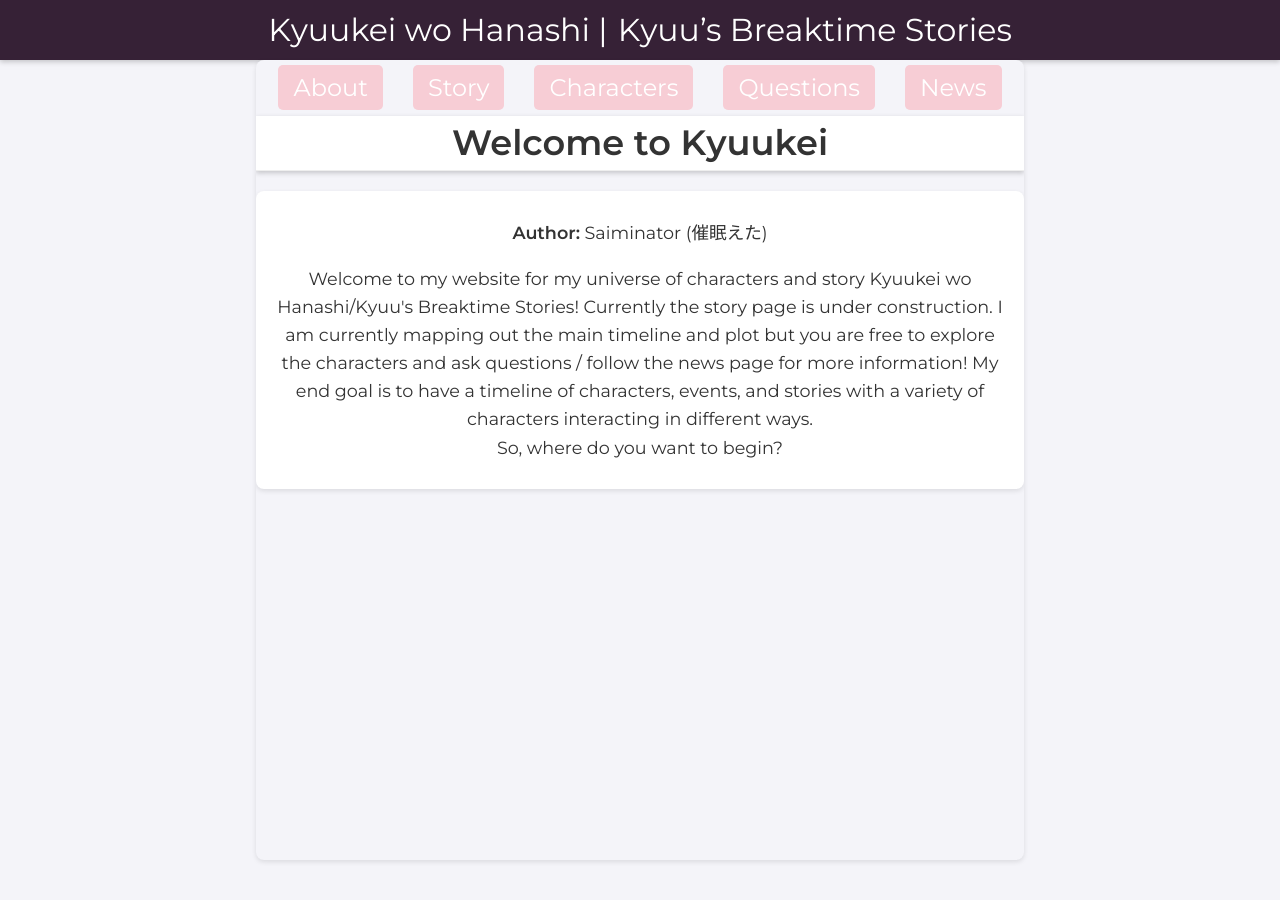
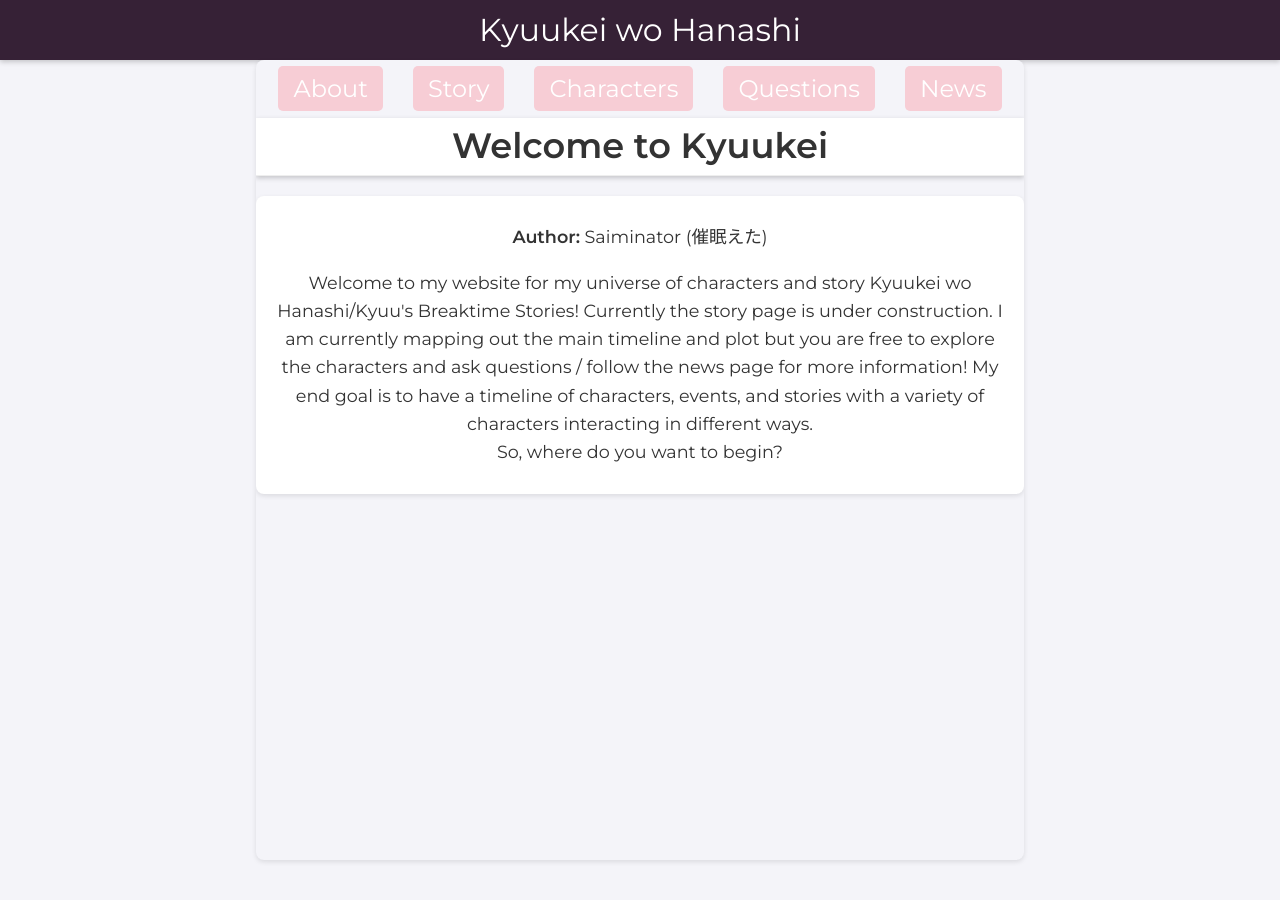
Before and after one commit to Saiminator/Kyuukei, a Jekyll site: the page built from index.html, in a window 1280 px wide. Built offline with Jekyll 4.4.1, drawn with Linux system fonts in a browser that asks for light colours; some of the changed lines change nothing that is shown.

Commit message:
Update default.html

```diff
--- a/_layouts/default.html
+++ b/_layouts/default.html
@@ -26,10 +26,10 @@
   <meta name="twitter:image" content="https://i.imgur.com/QRd4drw.png">
 </head>
 <body class="no-select">
-  <!-- Site Header -->
+  <!-- Site Header with Click-and-Hold Toggle -->
   <header>
     <a href="/index.html" id="site-title">
-      <span class="header-line1">Kyuukei wo Hanashi |</span>
+      <span class="header-line1">Kyuukei wo Hanashi</span>
       <span class="header-line2">Kyuu’s Breaktime Stories</span>
     </a>
   </header>
@@ -54,7 +54,7 @@
 
     <!-- Fixed Container for Page Content -->
     <div class="main-content section-fixed-title">
-      <!-- Desktop Navigation Menu placed flush at the top of the container -->
+      <!-- Desktop Navigation Menu placed at the top -->
       <nav class="nav-menu-desktop">
         <ul>
           <li><a href="/about.html">About</a></li>
@@ -79,21 +79,50 @@
     </div>
   </div>
 
+  <!-- Include existing main.js for other functionality -->
   <script src="/js/main.js"></script>
+
+  <!-- JavaScript for Click-and-Hold Toggle on Header -->
   <script>
-  function adjustSectionScroll() {
-    var container = document.querySelector('.section-fixed-title');
-    if (!container) return;
-    var header = container.querySelector('.section-header');
-    var scrollArea = container.querySelector('.section-scroll');
-    if (header && scrollArea) {
-      var containerHeight = container.clientHeight;
-      var headerHeight = header.offsetHeight;
-      scrollArea.style.height = (containerHeight - headerHeight) + "px";
-    }
-  }
-  window.addEventListener('load', adjustSectionScroll);
-  window.addEventListener('resize', adjustSectionScroll);
+    document.addEventListener('DOMContentLoaded', function() {
+      var siteTitle = document.getElementById('site-title');
+      var headerLine1 = siteTitle.querySelector('.header-line1');
+      var headerLine2 = siteTitle.querySelector('.header-line2');
+      var holdTimer;
+      var holdThreshold = 800; // milliseconds
+      var wasHeld = false;
+
+      // Initially show only headerLine1
+      headerLine1.style.display = 'inline';
+      headerLine2.style.display = 'none';
+
+      siteTitle.addEventListener('mousedown', function(e) {
+        wasHeld = false;
+        holdTimer = setTimeout(function() {
+          wasHeld = true;
+          // Toggle the header text
+          if (headerLine1.style.display === 'none') {
+            headerLine1.style.display = 'inline';
+            headerLine2.style.display = 'none';
+          } else {
+            headerLine1.style.display = 'none';
+            headerLine2.style.display = 'inline';
+          }
+        }, holdThreshold);
+      });
+
+      siteTitle.addEventListener('mouseup', function(e) {
+        clearTimeout(holdTimer);
+        if (wasHeld) {
+          e.preventDefault(); // Prevent navigation if held long enough
+          wasHeld = false;
+        }
+      });
+
+      siteTitle.addEventListener('mouseleave', function(e) {
+        clearTimeout(holdTimer);
+      });
+    });
   </script>
 </body>
 </html>
```
